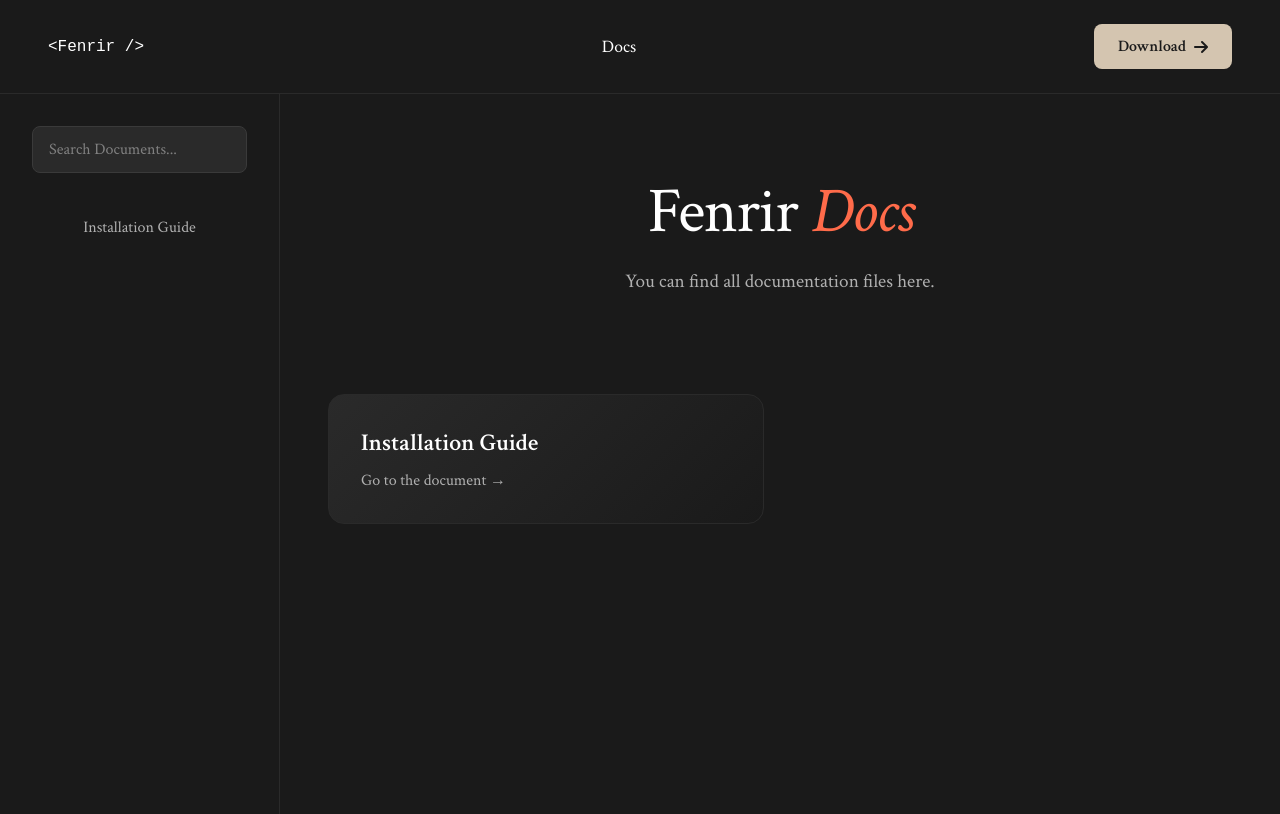
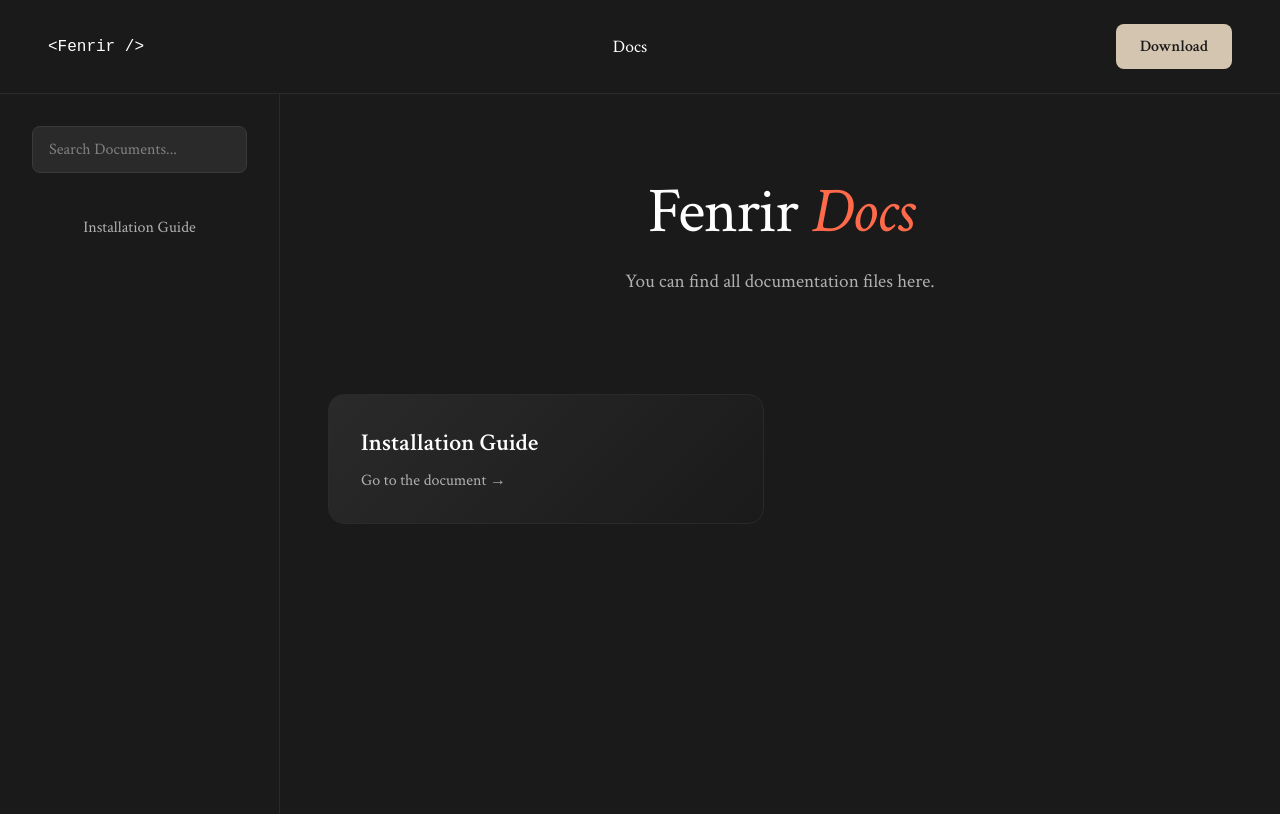
Before and after one commit to yigitkabak/FenrirWeb, a Vue app: page /docs in a window 1280 px wide. Built offline with nearby package versions, Linux system fonts and the light colour scheme.

Commit message:
Update DocsView.vue

```diff
--- a/src/views/DocsView.vue
+++ b/src/views/DocsView.vue
@@ -7,11 +7,10 @@
       <nav>
         <a href="/documentation">Docs</a>
       </nav>
-      <a href="/download" class="download-btn">Download <i class="fa-solid fa-arrow-right"></i></a>
+      <a href="/download" class="download-btn">Download</a>
     </header>
 
     <div class="docs-container">
-      <!-- Sidebar -->
       <aside class="docs-sidebar">
         <div class="search-container">
           <input
@@ -37,7 +36,6 @@
         </nav>
       </aside>
 
-      <!-- Main Content -->
       <main class="docs-main">
         <div class="docs-content">
           <div class="docs-hero">
@@ -106,7 +104,6 @@ a {
   text-decoration: none;
 }
 
-/* Header */
 header {
   display: flex;
   justify-content: space-between;
@@ -156,13 +153,13 @@ nav a:hover {
   background-color: #c4b5a0;
 }
 
-/* Docs Container */
+
 .docs-container {
   display: flex;
   min-height: calc(100vh - 80px);
 }
 
-/* Sidebar */
+
 .docs-sidebar {
   width: 280px;
   background-color: #1a1a1a;
@@ -231,7 +228,6 @@ nav a:hover {
   font-weight: 600;
 }
 
-/* Main Content */
 .docs-main {
   flex: 1;
   margin-left: 280px;
@@ -271,7 +267,6 @@ nav a:hover {
   font-weight: 400;
 }
 
-/* Docs Grid */
 .docs-grid {
   display: grid;
   grid-template-columns: repeat(auto-fill, minmax(300px, 1fr));
@@ -306,7 +301,7 @@ nav a:hover {
   font-size: 1rem;
 }
 
-/* Scrollbar Styling */
+
 .docs-sidebar::-webkit-scrollbar {
   width: 8px;
 }
@@ -324,7 +319,6 @@ nav a:hover {
   background: #3a3a3a;
 }
 
-/* Responsive */
 @media (max-width: 768px) {
   header {
     padding: 1rem 1.5rem;
```
